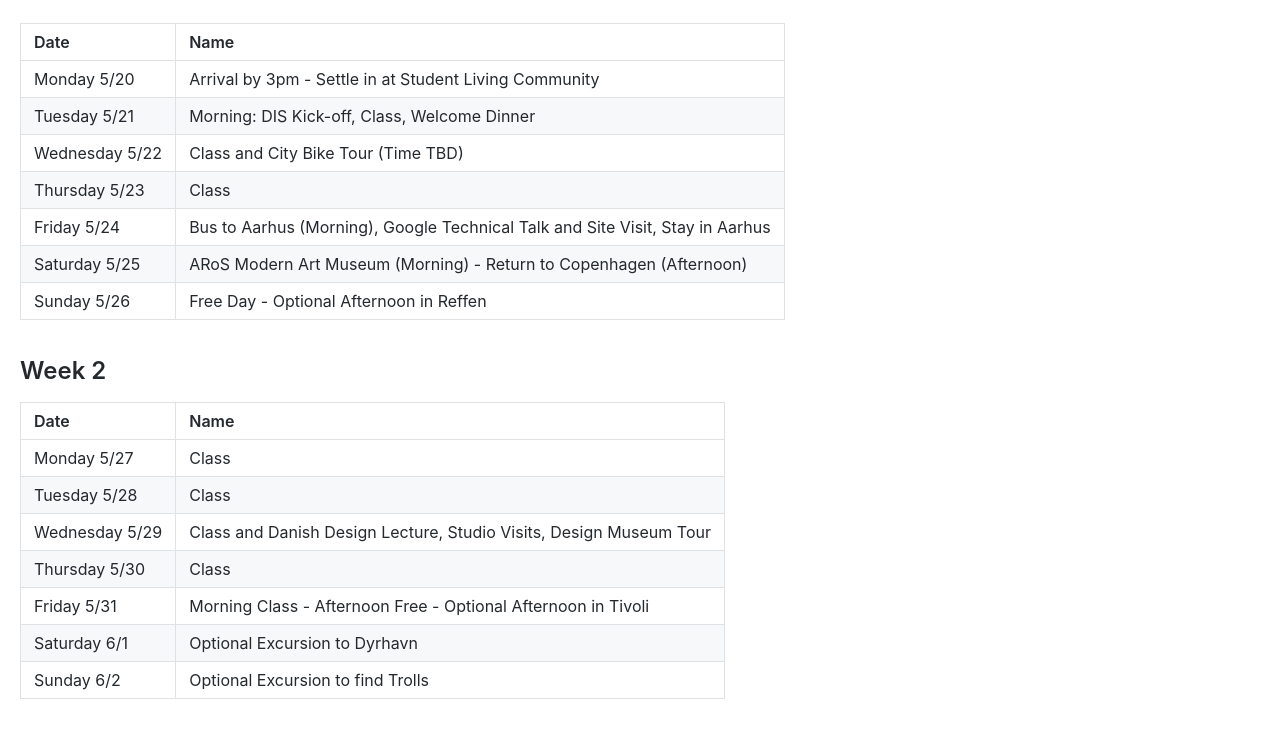
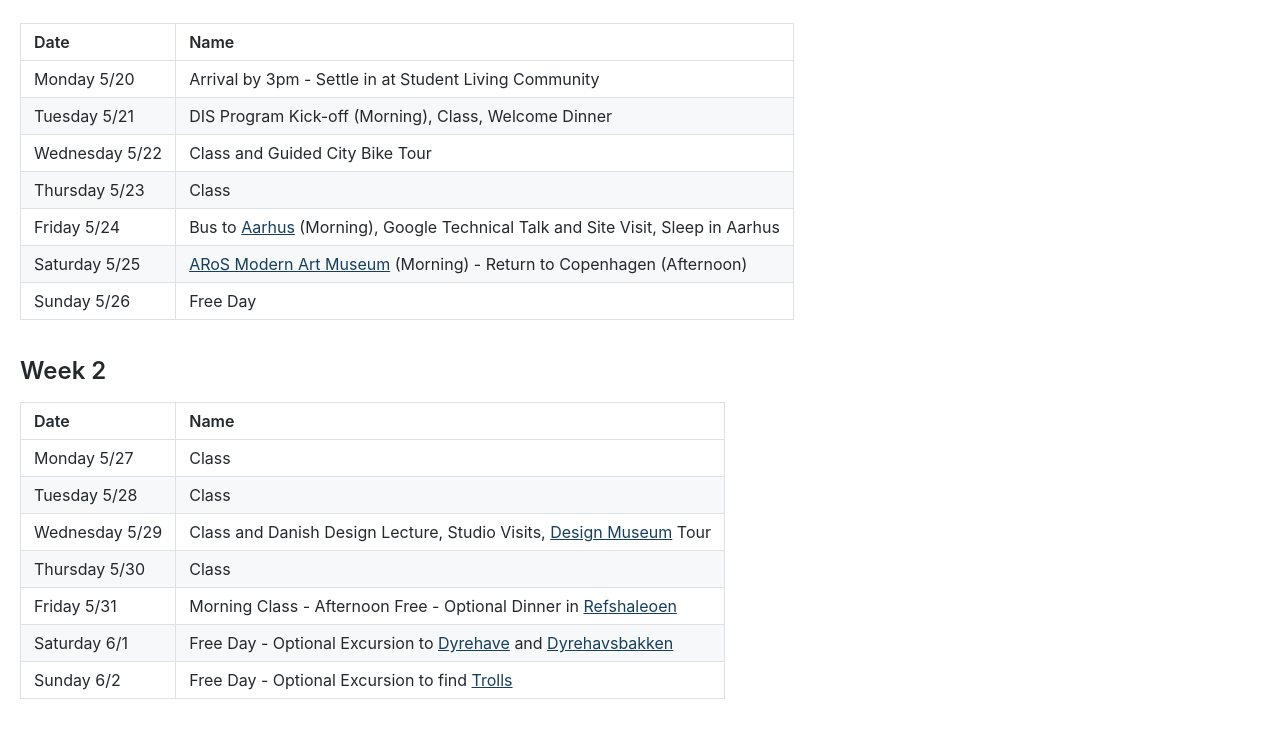
Before and after one commit to cph426-2019/cph426-2019.github.io, a plain HTML site: page docs/schedule.html in a window 1280 px wide. Shown: the part 205-937 px from the top of the page. Drawn offline with nearby package versions, Linux system fonts and the light colour scheme.

Commit message:
Deploy website
Deploy website version based on d797b2bf6b5b2652df4f6c7061a81b95cc4a60f6

```diff
--- a/docs/schedule.html
+++ b/docs/schedule.html
@@ -7,12 +7,12 @@
 </thead>
 <tbody>
 <tr><td>Monday 5/20</td><td>Arrival by 3pm - Settle in at Student Living Community</td></tr>
-<tr><td>Tuesday 5/21</td><td>Morning: DIS Kick-off, Class, Welcome Dinner</td></tr>
-<tr><td>Wednesday 5/22</td><td>Class and City Bike Tour (Time TBD)</td></tr>
+<tr><td>Tuesday 5/21</td><td>DIS Program Kick-off (Morning), Class, Welcome Dinner</td></tr>
+<tr><td>Wednesday 5/22</td><td>Class and Guided City Bike Tour</td></tr>
 <tr><td>Thursday 5/23</td><td>Class</td></tr>
-<tr><td>Friday 5/24</td><td>Bus to Aarhus (Morning), Google Technical Talk and Site Visit, Stay in Aarhus</td></tr>
-<tr><td>Saturday 5/25</td><td>ARoS Modern Art Museum (Morning) - Return to Copenhagen (Afternoon)</td></tr>
-<tr><td>Sunday 5/26</td><td>Free Day - Optional Afternoon in Reffen</td></tr>
+<tr><td>Friday 5/24</td><td>Bus to <a href="https://en.wikipedia.org/wiki/Aarhus">Aarhus</a> (Morning), Google Technical Talk and Site Visit, Sleep in Aarhus</td></tr>
+<tr><td>Saturday 5/25</td><td><a href="https://en.aros.dk/">ARoS Modern Art Museum</a> (Morning) - Return to Copenhagen (Afternoon)</td></tr>
+<tr><td>Sunday 5/26</td><td>Free Day</td></tr>
 </tbody>
 </table>
 <h2><a class="anchor" aria-hidden="true" id="week-2"></a><a href="#week-2" aria-hidden="true" class="hash-link"><svg class="hash-link-icon" aria-hidden="true" height="16" version="1.1" viewBox="0 0 16 16" width="16"><path fill-rule="evenodd" d="M4 9h1v1H4c-1.5 0-3-1.69-3-3.5S2.55 3 4 3h4c1.45 0 3 1.69 3 3.5 0 1.41-.91 2.72-2 3.25V8.59c.58-.45 1-1.27 1-2.09C10 5.22 8.98 4 8 4H4c-.98 0-2 1.22-2 2.5S3 9 4 9zm9-3h-1v1h1c1 0 2 1.22 2 2.5S13.98 12 13 12H9c-.98 0-2-1.22-2-2.5 0-.83.42-1.64 1-2.09V6.25c-1.09.53-2 1.84-2 3.25C6 11.31 7.55 13 9 13h4c1.45 0 3-1.69 3-3.5S14.5 6 13 6z"></path></svg></a>Week 2</h2>
@@ -23,11 +23,11 @@
 <tbody>
 <tr><td>Monday 5/27</td><td>Class</td></tr>
 <tr><td>Tuesday 5/28</td><td>Class</td></tr>
-<tr><td>Wednesday 5/29</td><td>Class and Danish Design Lecture, Studio Visits, Design Museum Tour</td></tr>
+<tr><td>Wednesday 5/29</td><td>Class and Danish Design Lecture, Studio Visits, <a href="https://designmuseum.dk/en/">Design Museum</a> Tour</td></tr>
 <tr><td>Thursday 5/30</td><td>Class</td></tr>
-<tr><td>Friday 5/31</td><td>Morning Class - Afternoon Free - Optional Afternoon in Tivoli</td></tr>
-<tr><td>Saturday 6/1</td><td>Optional Excursion to Dyrhavn</td></tr>
-<tr><td>Sunday 6/2</td><td>Optional Excursion to find Trolls</td></tr>
+<tr><td>Friday 5/31</td><td>Morning Class - Afternoon Free - Optional Dinner in <a href="https://www.nytimes.com/2019/03/29/travel/copenhagen-refshaleoen.html">Refshaleoen</a></td></tr>
+<tr><td>Saturday 6/1</td><td>Free Day - Optional Excursion to <a href="https://en.wikipedia.org/wiki/J%C3%A6gersborg_Dyrehave">Dyrehave</a> and <a href="https://en.wikipedia.org/wiki/Dyrehavsbakken">Dyrehavsbakken</a></td></tr>
+<tr><td>Sunday 6/2</td><td>Free Day - Optional Excursion to find <a href="https://thomasdambo.com/works/forgotten-giants/">Trolls</a></td></tr>
 </tbody>
 </table>
 <h2><a class="anchor" aria-hidden="true" id="week-3"></a><a href="#week-3" aria-hidden="true" class="hash-link"><svg class="hash-link-icon" aria-hidden="true" height="16" version="1.1" viewBox="0 0 16 16" width="16"><path fill-rule="evenodd" d="M4 9h1v1H4c-1.5 0-3-1.69-3-3.5S2.55 3 4 3h4c1.45 0 3 1.69 3 3.5 0 1.41-.91 2.72-2 3.25V8.59c.58-.45 1-1.27 1-2.09C10 5.22 8.98 4 8 4H4c-.98 0-2 1.22-2 2.5S3 9 4 9zm9-3h-1v1h1c1 0 2 1.22 2 2.5S13.98 12 13 12H9c-.98 0-2-1.22-2-2.5 0-.83.42-1.64 1-2.09V6.25c-1.09.53-2 1.84-2 3.25C6 11.31 7.55 13 9 13h4c1.45 0 3-1.69 3-3.5S14.5 6 13 6z"></path></svg></a>Week 3</h2>
```
Also changed, not shown: docs/schedule/index.html (+9 -9 lines).
